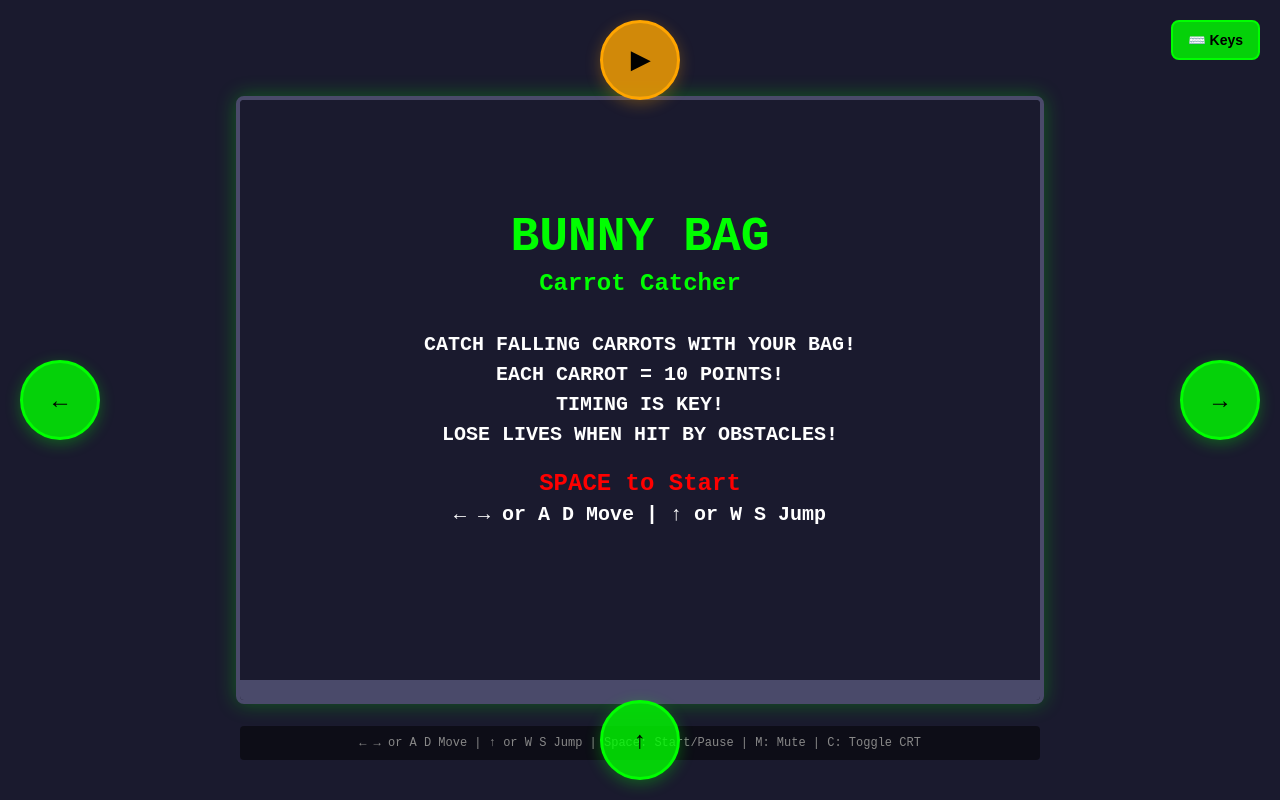
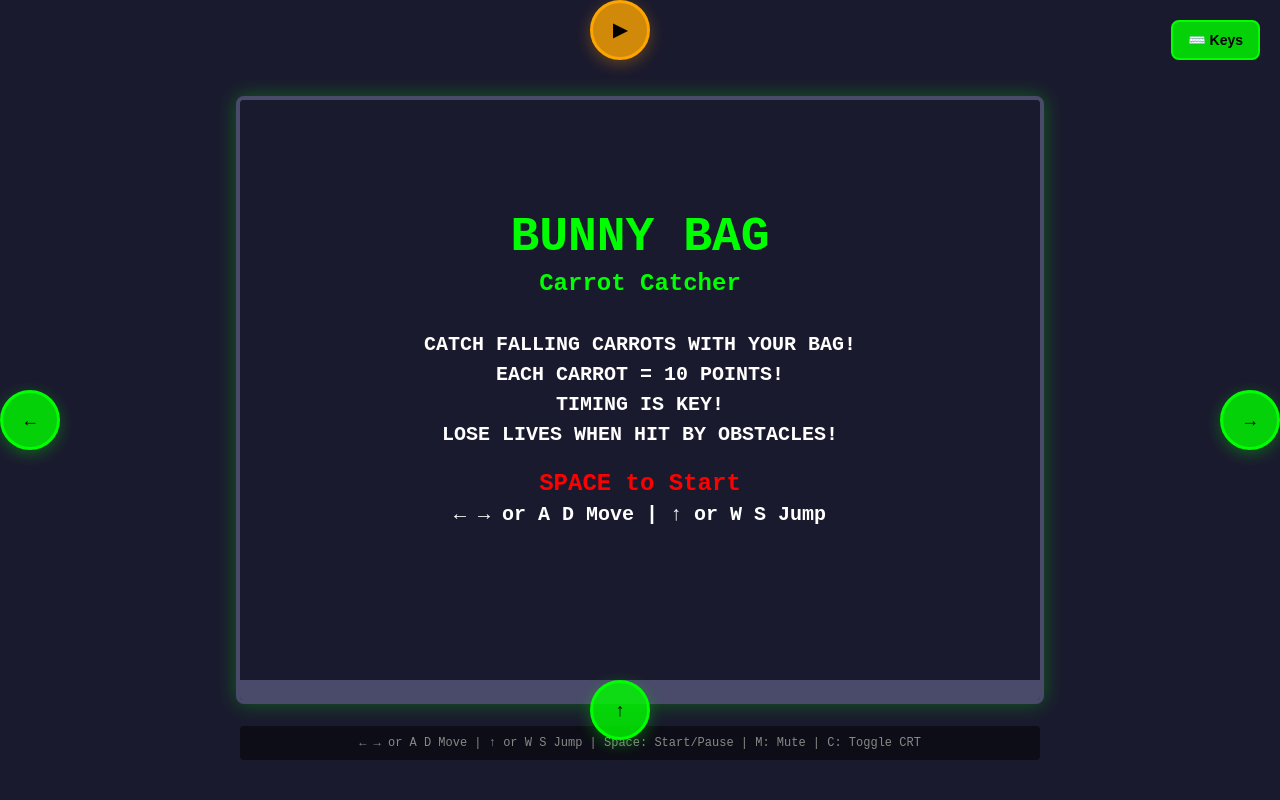
Before and after one commit to ArrowFinder/bunny-bag-carrot-catcher, a plain HTML site: page index.html in a window 1280 px wide. Both pictures are taken after a click on the button "📱 Touch". Drawn offline with Linux system fonts and the light colour scheme.

Commit message:
Update index.html

```diff
--- a/index.html
+++ b/index.html
@@ -106,10 +106,10 @@
             border: 3px solid #00ff00;
             border-radius: 50%;
             color: #000;
-            font-size: 24px;
+            font-size: 18px;
             font-weight: bold;
-            width: 80px;
-            height: 80px;
+            width: 60px;
+            height: 60px;
             display: flex;
             align-items: center;
             justify-content: center;
@@ -117,6 +117,9 @@
             user-select: none;
             transition: all 0.2s;
             box-shadow: 0 4px 15px rgba(0, 255, 0, 0.3);
+            /* Large hit box for easy tapping */
+            padding: 20px;
+            margin: -20px;
         }
 
         .touch-button:hover {
@@ -146,7 +149,7 @@
         /* Jump Button */
         .touch-jump {
             left: 50%;
-            bottom: 20px;
+            bottom: 80px;
             transform: translateX(-50%);
         }
 
```
